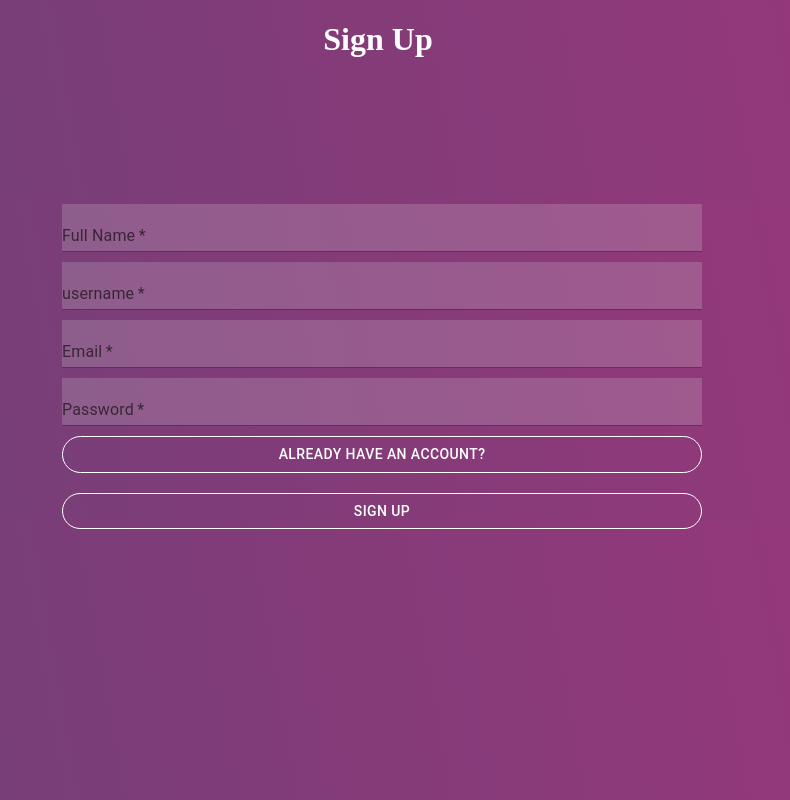
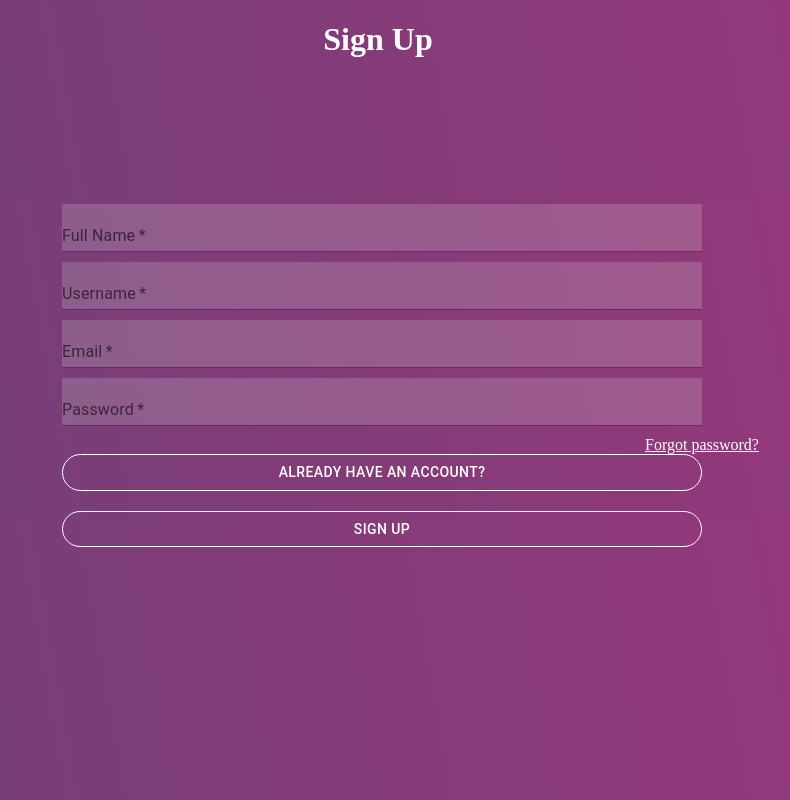
Before and after one commit to mvoyevoda/Aurora, a React (Vite) app in the folder client/: page /signup in a window 1280 px wide. Shown: the whole page, without its empty margins (262-1052 px from the left). Built offline with nearby package versions, Linux system fonts and the light colour scheme.

Commit message:
Connected signup to backend.

```diff
--- a/client/src/styles/signup.css
+++ b/client/src/styles/signup.css
@@ -9,3 +9,11 @@ body{
     left: 25%;
     top: 25%;
 }
+
+input:-webkit-autofill,
+input:-webkit-autofill:hover,
+input:-webkit-autofill:focus,
+input:-webkit-autofill:active  {
+    -webkit-box-shadow: 0 0 0 30px rgba(217, 217, 217, 0.20) inset !important;
+    -webkit-text-fill-color: #000 !important;
+}
--- a/client/src/views/login.jsx
+++ b/client/src/views/login.jsx
@@ -4,8 +4,6 @@ import Button from '@mui/material/Button';
 import "../styles/signup.css"
 import Link from '@mui/material/Link';
 import axios from 'axios';
-
-
 
 
 export default function LogIn(){
--- a/client/src/views/signup.jsx
+++ b/client/src/views/signup.jsx
@@ -1,24 +1,41 @@
-import "../styles/signup.css"
+import { useRef } from 'react';
 import TextField from '@mui/material/TextField';
 import Button from '@mui/material/Button';
+import "../styles/signup.css"
+import Link from '@mui/material/Link';
 import axios from 'axios';
 
 export default function SignUp(){
 
-    const handleSignUp = async (event) => {
-        event.preventDefault();
-        const full_name = document.getElementById('full_name').value;
-        const username = document.getElementById('username').value;
-        const email = document.getElementById('email').value;
-        const password = document.getElementById('password').value;
+    const full_nameRef = useRef();
+    const userNameRef = useRef();
+    const emailRef = useRef();
+    const passwordRef = useRef();
 
-        const response = await axios.post('http://localhost:4000/api/auth/signup', { full_name, username, email, password })
-        console.log(response.data.message);
-    }
+    const handleSignUp = async (e) => {
+        e.preventDefault();
+        try {
+          const response = await axios({
+            method: 'post',
+            url: 'http://localhost:4000/api/auth/signup',
+            data: {
+              full_name: full_nameRef.current.value,
+              userName: userNameRef.current.value,
+              email: emailRef.current.value,
+              password: passwordRef.current.value,
+            },
+            withCredentials: true,
+          });
+          console.log(response.data);
+        } catch (error) {
+          console.error(`Error: ${error}`);
+        }
+    };
+
     return (
         <>
          <h1>Sign Up</h1>
-         <form className="signup_form">
+         <form onSubmit={handleSignUp} className="signup_form">
             <TextField
             sx={{
                 backgroundColor: 'rgba(217, 217, 217, 0.20)',
@@ -29,6 +46,7 @@ export default function SignUp(){
             id="full_name"
             fullWidth= "true"
             required
+            inputRef={full_nameRef}
             />
             <TextField
             sx={{
@@ -36,10 +54,11 @@ export default function SignUp(){
                 marginBottom: '10px'
             }}
             variant="standard"
-            label= "username"
+            label= "Username"
             id="username"
             fullWidth= "true"
             required
+            inputRef={userNameRef}
             />
             <TextField
             sx={{
@@ -51,6 +70,7 @@ export default function SignUp(){
             id="email"
             fullWidth= "true"
             required
+            inputRef={emailRef}
             />
             <TextField
             sx={{
@@ -63,7 +83,14 @@ export default function SignUp(){
             type="password"
             fullWidth= "true"
             required
+            inputRef={passwordRef}
             />
+            <Link href="#" variant="p" color = 'inherit' children="Forgot password?"
+            sx={{
+                position: 'relative',
+                left: '320px',
+
+            }}/>
             <Button href="./login"
             variant="outlined"
             children= "Already have an account?"
@@ -77,7 +104,6 @@ export default function SignUp(){
             <Button variant="outlined"
             type="submit"
             children= "Sign Up"
-            onClick={handleSignUp}
             sx={{
                 color: 'white',
                 border: '1px solid',
```
